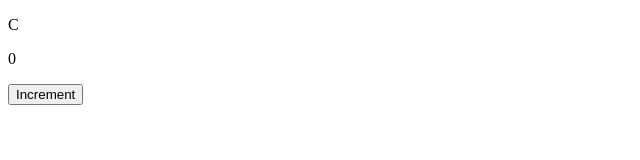
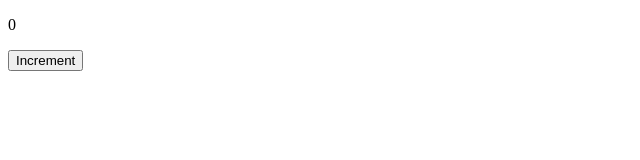
Before and after one commit to acciojob/increment-counter-SUsmna, a website: page main.html in a window 1280 px wide. Shown: the whole page, without its empty margins (0-640 px from the left). Drawn offline with Linux system fonts and the light colour scheme.

Commit message:
created a submission

```diff
--- a/main.html
+++ b/main.html
@@ -9,7 +9,7 @@
 
 <body>
 	<!-- the entire body must be written by student -->
-	<p>C</p>
+	<!-- <p>C</p> -->
 	<p id='counter'>0</p>
 	<button id="incrementBtn" onclick="increment()">Increment</button>
     <script type="text/javascript" src="./script.js">
```
